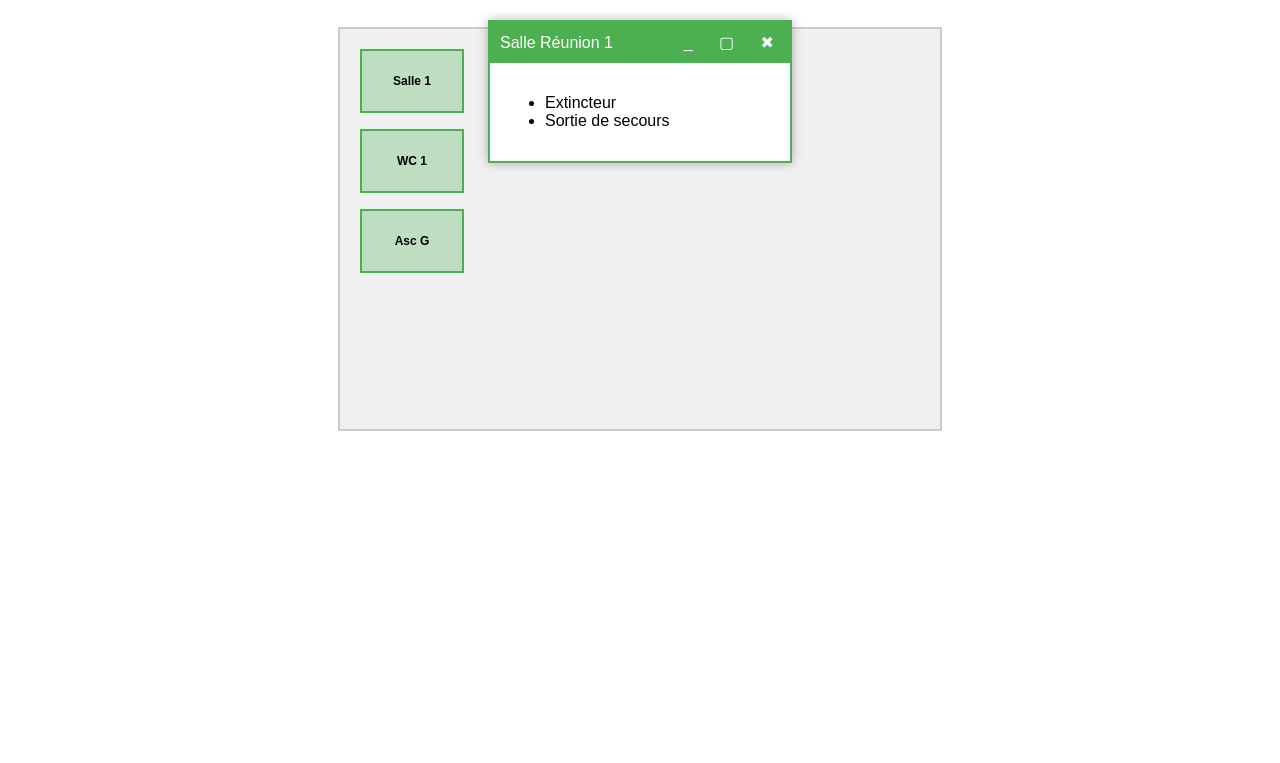
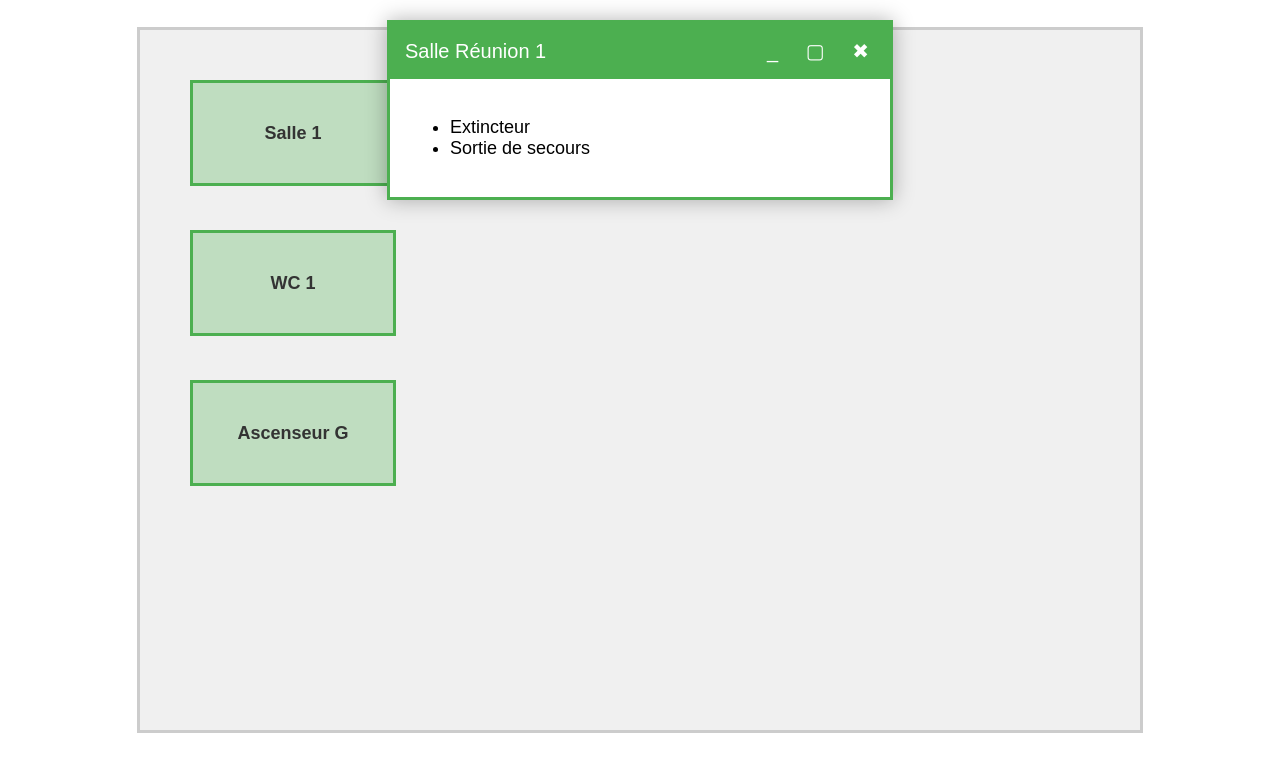
Before and after one commit to Priyanthan9/Plan-Interactive, a plain HTML site: page index.html in a window 1280 px wide. Both pictures are taken after a click on the element "Salle 1". Shown: the part 80-843 px from the top of the page. Before the commit the page ends 800 px from the top, so only its background shows below. Drawn offline with Linux system fonts and the light colour scheme.

Commit message:
Update index.html

```diff
--- a/index.html
+++ b/index.html
@@ -2,7 +2,7 @@
 <html lang="fr">
 <head>
   <meta charset="UTF-8">
-  <title>Plan Interactif avec Fenêtre</title>
+  <title>Plan Interactif Agrandi</title>
   <style>
     body {
       font-family: Arial, sans-serif;
@@ -16,54 +16,57 @@
       color: white;
       padding: 20px;
       margin: 0;
+      font-size: 32px;
     }
 
     .plan-container {
       position: relative;
-      width: 600px;
-      height: 400px;
+      width: 1000px;
+      height: 700px;
       margin: 30px auto;
       background-color: #f0f0f0;
-      border: 2px solid #ccc;
+      border: 3px solid #ccc;
     }
 
     .zone {
       position: absolute;
-      border: 2px solid #4CAF50;
+      border: 3px solid #4CAF50;
       background-color: rgba(76, 175, 80, 0.3);
       cursor: pointer;
       display: flex;
       align-items: center;
       justify-content: center;
-      font-size: 12px;
+      font-size: 18px;
       font-weight: bold;
+      color: #333;
     }
 
-    /* Fenêtre modale */
     .modal {
       position: fixed;
       top: 100px;
       left: 50%;
       transform: translateX(-50%);
-      width: 300px;
+      width: 500px;
       background-color: white;
-      border: 2px solid #4CAF50;
-      box-shadow: 0 0 10px rgba(0,0,0,0.3);
+      border: 3px solid #4CAF50;
+      box-shadow: 0 0 20px rgba(0,0,0,0.3);
       display: none;
       z-index: 1000;
+      font-size: 18px;
     }
 
     .modal-header {
       background-color: #4CAF50;
       color: white;
-      padding: 10px;
+      padding: 15px;
       display: flex;
       justify-content: space-between;
       align-items: center;
+      font-size: 20px;
     }
 
     .modal-body {
-      padding: 15px;
+      padding: 20px;
       text-align: left;
     }
 
@@ -71,7 +74,7 @@
       background: none;
       border: none;
       color: white;
-      font-size: 16px;
+      font-size: 20px;
       cursor: pointer;
       margin-left: 10px;
     }
@@ -90,9 +93,9 @@
 <body>
   <h1>Plan Interactif</h1>
   <div class="plan-container">
-    <div class="zone" style="top: 20px; left: 20px; width: 100px; height: 60px;" onclick="showRoomInfo('Salle Réunion 1')">Salle 1</div>
-    <div class="zone" style="top: 100px; left: 20px; width: 100px; height: 60px;" onclick="showRoomInfo('WC 1')">WC 1</div>
-    <div class="zone" style="top: 180px; left: 20px; width: 100px; height: 60px;" onclick="showRoomInfo('Ascenseur G')">Asc G</div>
+    <div class="zone" style="top: 50px; left: 50px; width: 200px; height: 100px;" onclick="showRoomInfo('Salle Réunion 1')">Salle 1</div>
+    <div class="zone" style="top: 200px; left: 50px; width: 200px; height: 100px;" onclick="showRoomInfo('WC 1')">WC 1</div>
+    <div class="zone" style="top: 350px; left: 50px; width: 200px; height: 100px;" onclick="showRoomInfo('Ascenseur G')">Ascenseur G</div>
   </div>
 
   <div id="modal" class="modal">
```
